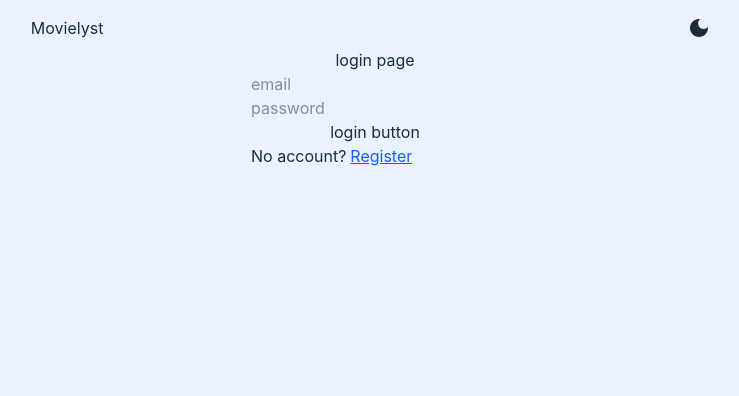
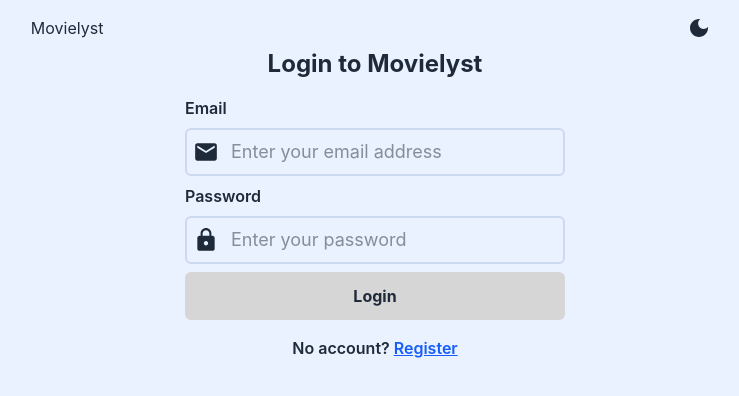
Before and after one commit to Xaphan64/movieList, a React (Vite) app: page /login in a window 1280 px wide. Shown: the top 396 px of the page, without its empty margins (265-1004 px from the left). Built offline with nearby package versions, Linux system fonts and the light colour scheme.

Commit message:
finished login page and implemented private routes

```diff
--- a/src/App.jsx
+++ b/src/App.jsx
@@ -12,6 +12,7 @@ import Layout from "./layouts/MainLayout";
 import Login from "./pages/Login";
 import Register from "./pages/Register";
 import MainPage from "./pages/MainPage";
+import PrivateRoutes from "./config/PrivateRoutes";
 
 // CONFIGURATION
 function App() {
@@ -30,10 +31,14 @@ function App() {
     <BrowserRouter>
       <Routes>
         <Route path="/" element={<Layout />}>
-          <Route index element={<MainPage />} />
+          <Route element={<PrivateRoutes />}>
+            <Route index element={<MainPage />} />
+          </Route>
           <Route path="/login" element={<Login />} />
           <Route path="/register" element={<Register />} />
         </Route>
+
+        <Route path="*" element={<h1>error message (de facut)</h1>} />
       </Routes>
     </BrowserRouter>
   );
--- /dev/null
+++ b/src/config/PrivateRoutes.jsx
@@ -0,0 +1,11 @@
+// LIBRARIES
+import { Navigate, Outlet } from "react-router-dom";
+
+// CONFIGURATION
+export default function PrivateRoutes() {
+  // LIBRARY CONSTANTS
+  const authenticationToken = sessionStorage.getItem("token");
+
+  // EVENT HANDLERS
+  return authenticationToken ? <Outlet /> : <Navigate to="/login" />;
+}
--- a/src/pages/Login.jsx
+++ b/src/pages/Login.jsx
@@ -1,10 +1,13 @@
 // ASSETS
+import DangerousIcon from "@mui/icons-material/Dangerous";
+import EmailIcon from "@mui/icons-material/Email";
+import LockIcon from "@mui/icons-material/Lock";
 
 // STYLES
 
 // LIBRARIES
-import { useState } from "react";
-import { Link } from "react-router-dom";
+import { useId, useState } from "react";
+import { Link, useNavigate } from "react-router-dom";
 
 // MISC
 
@@ -17,8 +20,11 @@ export default function Login() {
   // API REQUESTS
 
   // LIBRARY CONSTANTS
+  const navigate = useNavigate();
+  const token = useId();
 
   // STATE CONSTANTS
+  const [error, setError] = useState("");
   const [input, setInput] = useState({
     email: "",
     password: "",
@@ -30,14 +36,31 @@ export default function Login() {
   function handleLogin(e) {
     e.preventDefault();
 
-    console.log(input.email, input.password);
+    //if email or password does not match with the one in localStorage show error
+    if (
+      input.email !== localStorage.getItem("Email", input.email) ||
+      input.password !== localStorage.getItem("Password", input.password)
+    ) {
+      console.log(`password or email incorrect`);
+      setError("Incorrect email or password");
+    }
+
+    //if both conditions are met login (navigate to main page & create a token)
+    if (
+      input.email === localStorage.getItem("Email", input.email) &&
+      input.password === localStorage.getItem("Password", input.password)
+    ) {
+      console.log("login successfull");
+      navigate("/");
+      sessionStorage.setItem("token", token);
+    }
   }
 
   function handleChange(e) {
     // deconstruct name and value
     const { name, value } = e.target;
 
-    // set the input of the previous state
+    // set the input
     setInput((prev) => ({
       ...prev,
       // use name as a key
@@ -46,41 +69,81 @@ export default function Login() {
   }
 
   return (
-    <div className="flex flex-col items-center">
-      <h1>login page</h1>
+    <div className="flex flex-col items-center gap-4">
+      <h1 className="sm:text-2xl text-xl font-bold">Login to Movielyst </h1>
 
-      <form className="flex flex-col" onSubmit={handleLogin}>
+      <form className="flex flex-col sm:gap-2 gap-1" autoComplete="off" onSubmit={handleLogin}>
+        <div className="flex flex-col sm:gap-2 gap-1">
+          <h2 className="font-semibold sm:text-base text-sm">Email</h2>
+          <div className="flex flex-row relative items-center">
             <input
               type="text"
-          placeholder="email"
+              placeholder="Enter your email address"
               name="email"
               value={input.email}
               onChange={handleChange}
-          className="text-light-text dark:text-dark-text"
+              className={`sm:p-2 w-full sm:px-11 focus:outline-none focus:ring-0 rounded-md sm:border-2 sm:text-lg
+              p-1 border-1 text-sm px-8 light:text-light-text dark:text-dark-text light:border-light-border
+              dark:border-dark-border dark:bg-dark-input-bg dark:focus:border-dark-focus light:focus:border-light-focus
+              ${error ? "light:border-light-error dark:border-dark-error" : ""}`}
             />
 
+            <EmailIcon
+              sx={{ fontSize: { xs: 18, sm: 26, md: 26 } }}
+              className="absolute light:text-light-text dark:text-dark-text sm:left-2 left-1"
+            />
+          </div>
+        </div>
+
+        <div className="flex flex-col sm:gap-2 gap-1">
+          <h2 className="font-semibold sm:text-base text-sm">Password</h2>
+          <div className="flex flex-row relative items-center">
             <input
               type="password"
-          placeholder="password"
+              placeholder="Enter your password"
               name="password"
               value={input.password}
               onChange={handleChange}
-          className="text-light-text dark:text-dark-text"
+              className={`sm:p-2 w-full sm:px-11 focus:outline-none focus:ring-0 rounded-md sm:border-2 sm:text-lg
+              p-1 border-1 text-sm px-8 light:text-light-text dark:text-dark-text light:border-light-border
+              dark:border-dark-border dark:bg-dark-input-bg dark:focus:border-dark-focus light:focus:border-light-focus
+              ${error ? "light:border-light-error dark:border-dark-error" : ""}`}
             />
 
-        <button type="submit">login button</button>
+            <LockIcon
+              sx={{ fontSize: { xs: 18, sm: 26, md: 26 } }}
+              className="absolute light:text-light-text dark:text-dark-text sm:left-2 left-1"
+            />
+          </div>
+        </div>
 
-        <div className="flex gap-1">
+        {error && (
+          <div className="flex gap-1 items-center light:text-light-error dark:text-dark-error sm:text-base text-sm">
+            <DangerousIcon fontSize="small" />
+            <span>{error}</span>
+          </div>
+        )}
+
+        <button
+          type="submit"
+          className="cursor-pointer font-bold sm:p-3 p-1 rounded-md duration-300 sm:text-base text-sm
+          light:bg-light-accent light:hover:bg-light-hover light:active:bg-light-active
+          dark:bg-dark-accent dark:hover:bg-dark-hover dark:active:bg-dark-active"
+        >
+          Login
+        </button>
+      </form>
+
+      <div className="flex gap-1 font-semibold sm:text-base text-sm">
         <p>No account?</p>
         <Link
-            className="text-blue-600 hover:text-blue-800 dark:text-blue-400 dark:hover:text-blue-300
+          className="text-blue-600 light:hover:text-blue-800 dark:text-blue-400 dark:hover:text-blue-300
           underline transition-colors"
           to="/register"
         >
           Register
         </Link>
       </div>
-      </form>
     </div>
   );
 }
--- a/src/pages/MainPage.jsx
+++ b/src/pages/MainPage.jsx
@@ -3,7 +3,7 @@
 // STYLES
 
 // LIBRARIES
-import { Link } from "react-router-dom";
+import { Link, useNavigate } from "react-router-dom";
 
 // MISC
 
@@ -16,12 +16,18 @@ export default function MainPage() {
   // API REQUESTS
 
   // LIBRARY CONSTANTS
+  const navigate = useNavigate();
 
   // STATE CONSTANTS
 
   // LIFE CYCLE
 
   // EVENT HANDLERS
+  const handleLogout = () => {
+    sessionStorage.removeItem("token");
+    navigate("/login");
+  };
+
   return (
     <div>
       Main page - to be implented later
@@ -41,6 +47,10 @@ export default function MainPage() {
         >
           Sign in
         </Link>
+
+        <button type="button" onClick={handleLogout}>
+          Logout
+        </button>
       </div>
     </div>
   );
```
Lines whose indentation alone changed are shown as unchanged.
